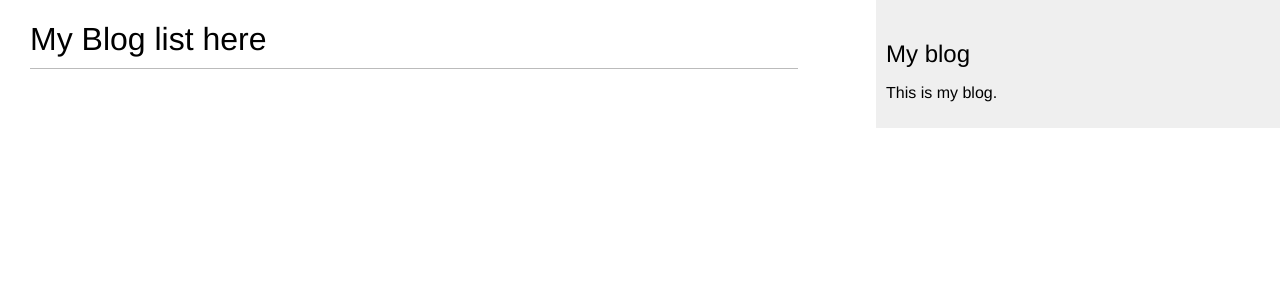
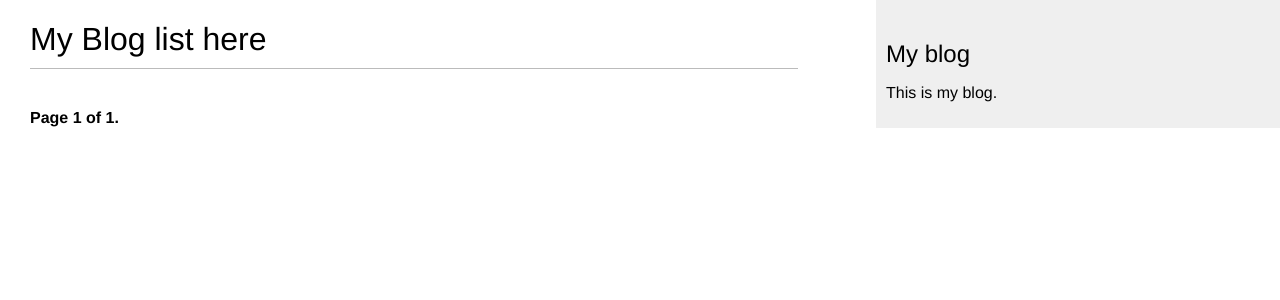
Before and after one commit to kadhir-testpress/blogsite, a Django app: page /blog/ in a window 1280 px wide. Shown: the top 300 px of the page. Run offline with Django 5.2, Linux system fonts and the light colour scheme; data that the repository does not hold is empty.

Commit message:
Add paginator

```diff
--- a/blog/templates/blog/post/list.html
+++ b/blog/templates/blog/post/list.html
@@ -13,4 +13,5 @@
  </p>
  {{ post.body|truncatewords:30|linebreaks }}
  {% endfor %}
+ {% include "pagination.html" with page=posts %}
 {% endblock %}
--- /dev/null
+++ b/blog/templates/pagination.html
@@ -0,0 +1,13 @@
+<div class="pagination">
+    <span class="step-links">
+    {% if page.has_previous %}
+    <a href="?page={{ page.previous_page_number }}">Previous</a>
+    {% endif %}
+    <span class="current">
+    Page {{ page.number }} of {{ page.paginator.num_pages }}.
+    </span>
+    {% if page.has_next %}
+    <a href="?page={{ page.next_page_number }}">Next</a>
+    {% endif %}
+    </span>
+   </div>
--- a/blog/views.py
+++ b/blog/views.py
@@ -1,12 +1,23 @@
 from django.shortcuts import render, get_object_or_404
 from .models import Post
+from django.core.paginator import Paginator, EmptyPage, PageNotAnInteger
 
 def post_list(request):
     #fetch all posts
-    posts = Post.published.all()
+    object_list = Post.published.all()
+    paginator = Paginator(object_list, 3)
+    page = request.GET.get('page')
+
+    try:
+        posts = paginator.page(page)
+    except PageNotAnInteger: #other than Integer
+        posts = paginator.page(1)
+    except EmptyPage: #page Beyond the page limit
+        posts = paginator.page(paginator.num_pages)
     return render(request,
                   'blog/post/list.html',
-                  {'posts':posts,'hello':'this is sample'})
+                  {'posts':posts,
+                   'page':page})
 
 def post_detail(request, year, month, day, post):
     #fetch a single post
```
